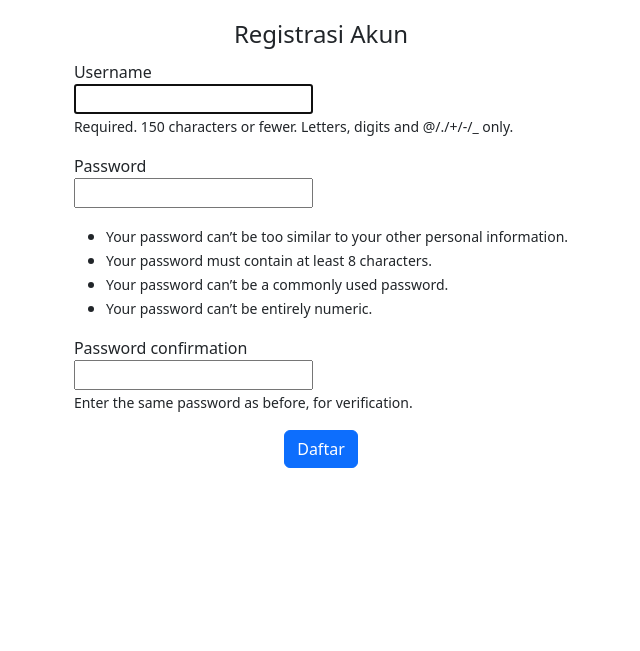
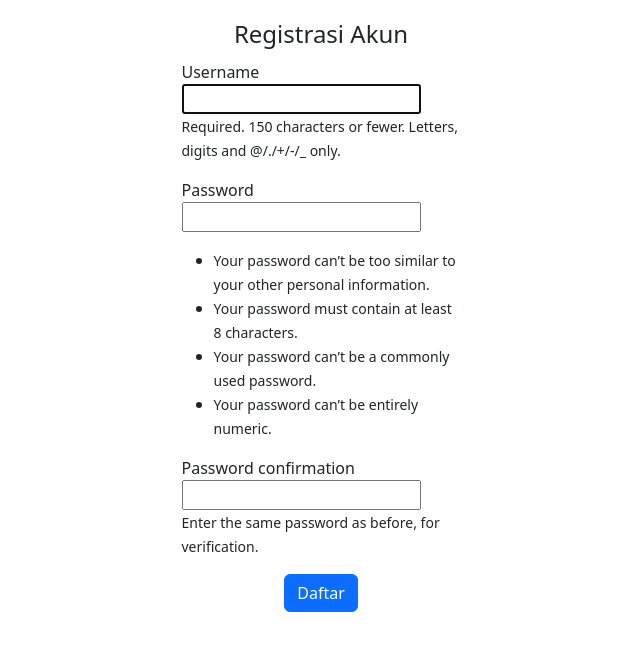
Before and after one commit to muhammadHaggy/tugas2-pbp, a Django app: page /todolist/register/ in a window 1280 px wide. Shown: the part 56-707 px from the top of the page, without its empty margins (319-959 px from the left). Run offline with Django 4.2, Linux system fonts and the light colour scheme.

Commit message:
implement register create-task responsive

```diff
--- a/todolist/templates/add_task.html
+++ b/todolist/templates/add_task.html
@@ -20,7 +20,7 @@
 <div class = "add_task container">
 
 
-    <form class="form-horizontal" method="POST">{% csrf_token %}
+    <form class="form-horizontal col-sm-8 col-md-6 col-lg-3" method="POST">{% csrf_token %}
         <fieldset>
             <legend class="">Tambah Task</legend>
             {% for field in form %}
--- a/todolist/templates/register.html
+++ b/todolist/templates/register.html
@@ -22,7 +22,7 @@
 <div class = "login container h-100 d-flex flex-column justify-content-center align-items-center">
 
 
-    <form class="form-horizontal" method="POST">{% csrf_token %}
+    <form class="form-horizontal col-sm-8 col-md-6 col-lg-3" method="POST">{% csrf_token %}
         <fieldset>
             <legend class="d-flex align-items-center justify-content-center">Registrasi Akun</legend>
             {% for field in form %}
```
Also changed, not shown: todolist/readme.md.
